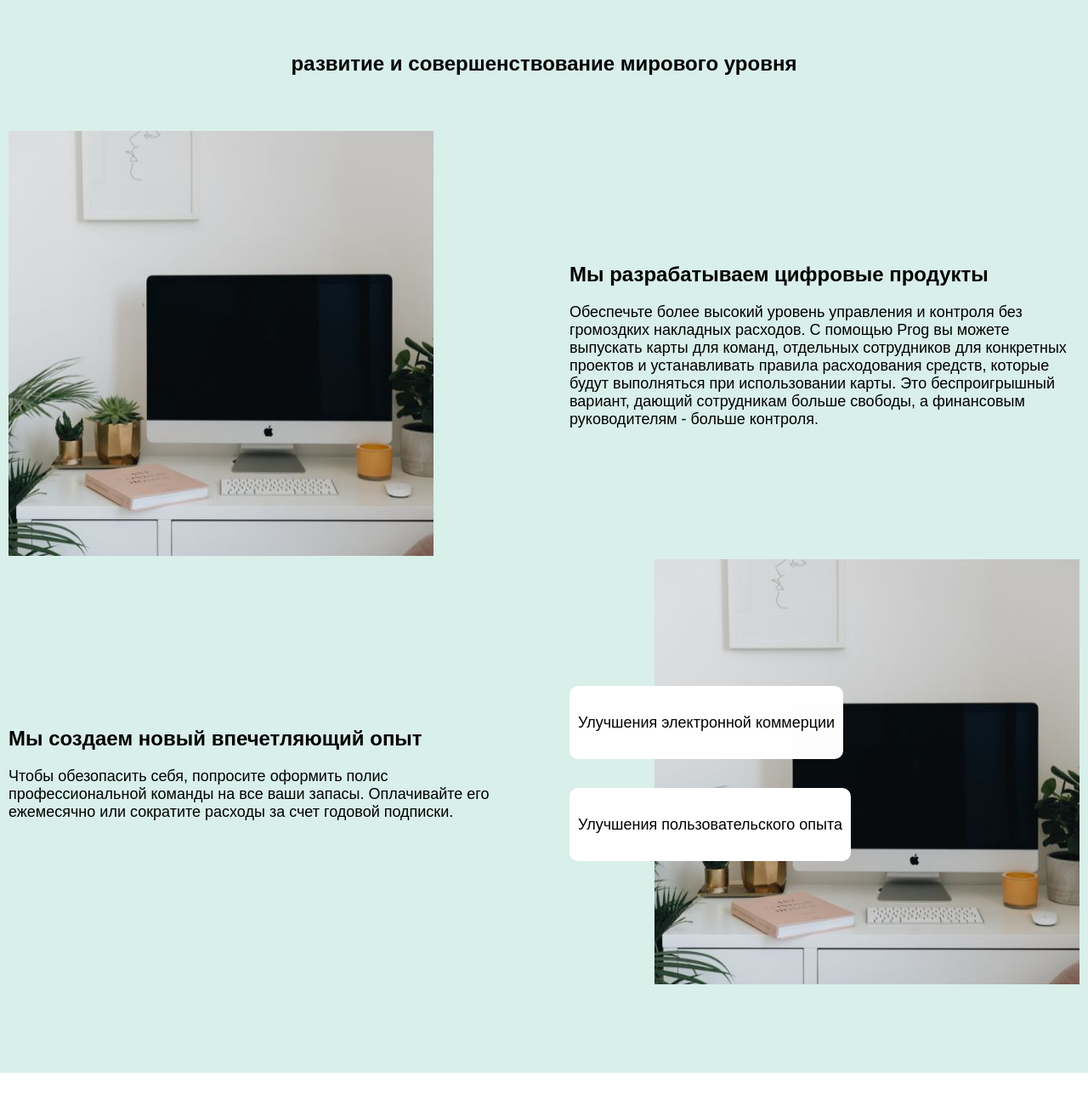
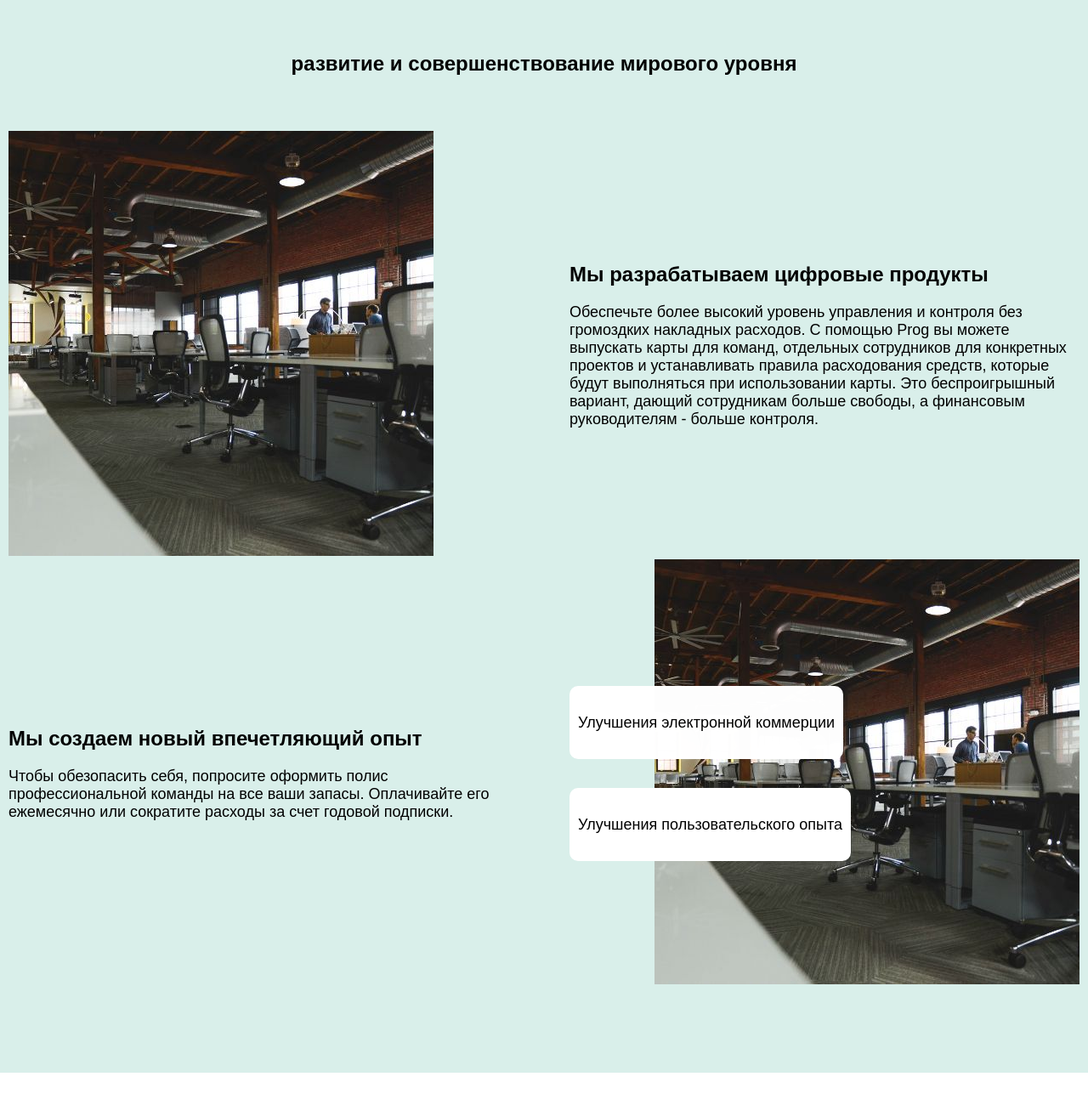
Before and after one commit to pplays33/Prog_studio, a plain HTML site: page index.html in a window 1280 px wide. Shown: the part 1465-2765 px from the top of the page at 85% size. Drawn offline with Linux system fonts and the light colour scheme; a web font is replaced by a local one.

Commit message:
fix: bags img4

```diff
--- a/index.html
+++ b/index.html
@@ -100,7 +100,7 @@
          <div class="ContainerFeath">
             <div class="ferst-row">
                <div class="columTwo">
-                  <img src="../assets/img/benefitsImg.jpg" alt="benefitsImg">
+                  <img src="../assets/img/introTwo.jpg" alt="benefitsImg">
                </div>
                <div class="columOne">
                   <h2>Мы разрабатываем цифровые продукты</h2>
@@ -113,7 +113,7 @@
                   <p>Чтобы обезопасить себя, попросите оформить полис профессиональной команды на все ваши запасы. Оплачивайте его ежемесячно или сократите расходы за счет годовой подписки.</p>
                </div>
                <div class="columTwo">
-                  <img src="../assets/img/benefitsImg.jpg" alt="intro">
+                  <img src="../assets/img/introTwo.jpg" alt="intro">
                   <div class="feature1"> <p>Улучшения электронной коммерции</p> </div>
                   <div class="feature2"> <p>Улучшения пользовательского опыта</p> </div>
                </div>
```
Also changed, not shown: assets/img/benefitsImg.jpg (deleted).
